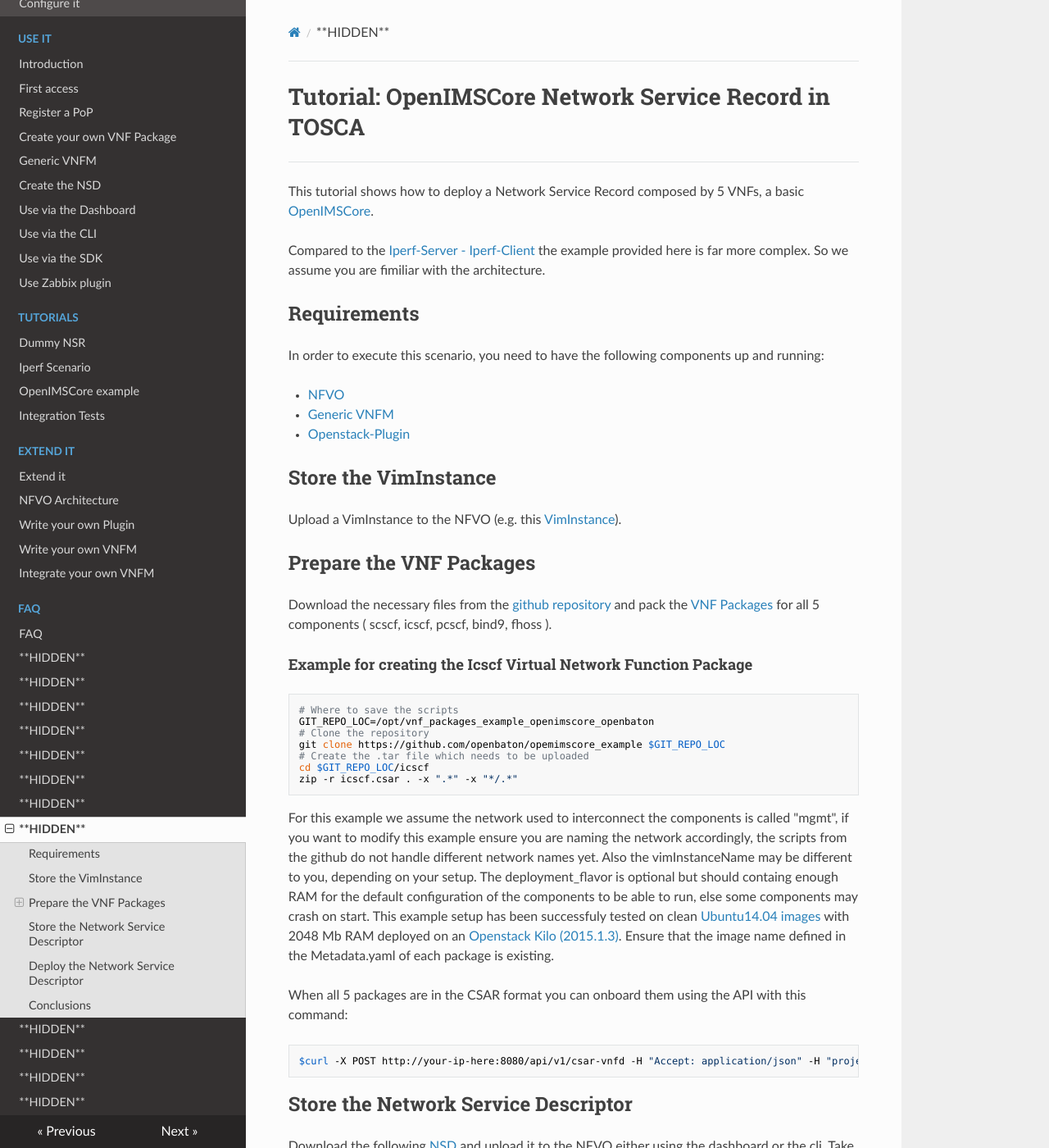
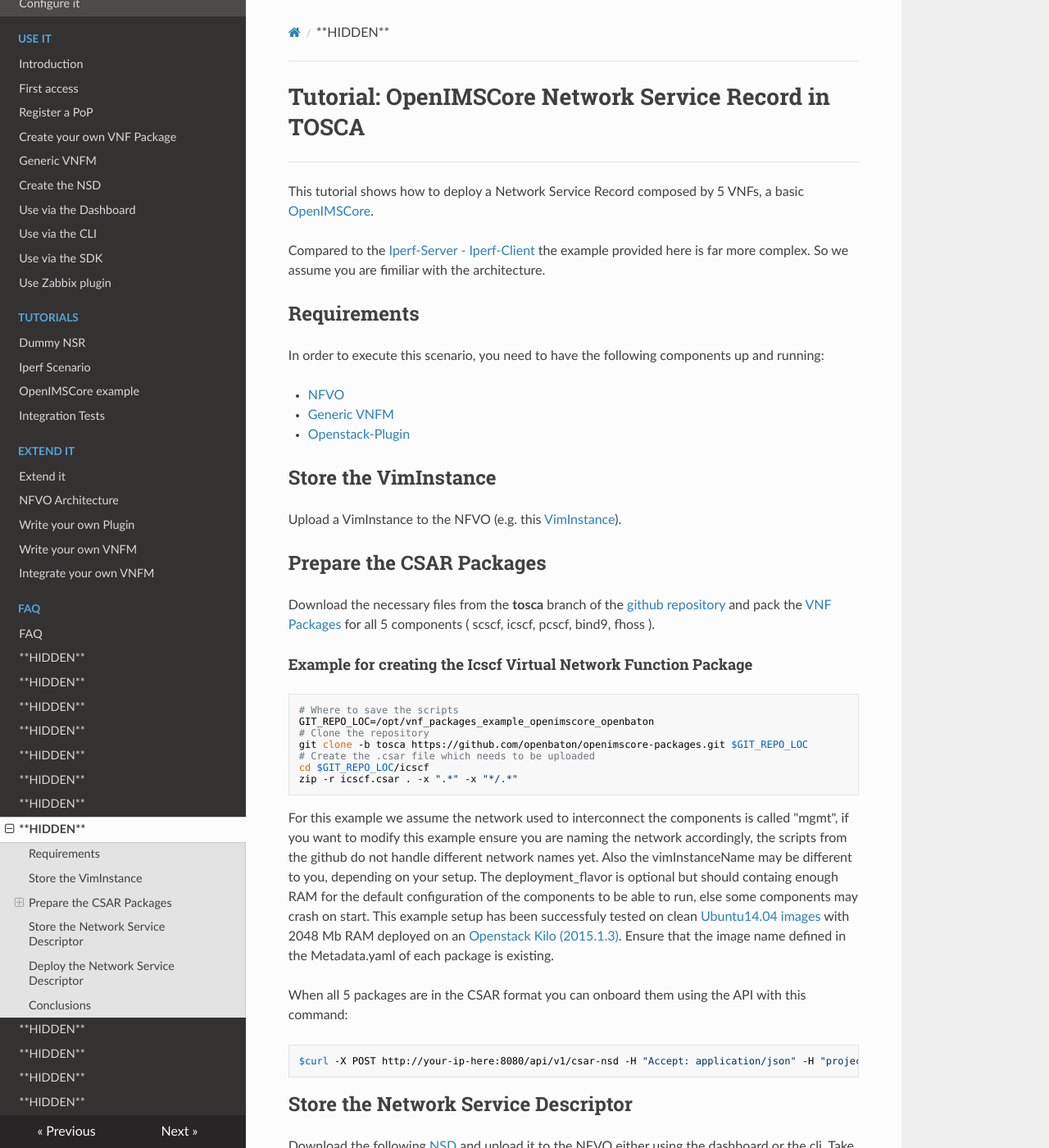
Before and after one commit to openbaton/docs, an MkDocs documentation site: the page built from docs/tosca-ims.md, in a window 1280 px wide and 1400 px high. Shown: the whole window at 82% size. Built offline with MkDocs 1.6.1, drawn with Linux system fonts in a browser that asks for light colours; nearby versions of some CDN libraries; old or Windows-style settings are respelled for this version of MkDocs.

Commit message:
imp: updated tosca doc for repo

````diff
--- a/docs/tosca-ims.md
+++ b/docs/tosca-ims.md
@@ -17,17 +17,17 @@
 
 Upload a VimInstance to the NFVO (e.g. this [VimInstance]).
 
-## Prepare the VNF Packages
+## Prepare the CSAR Packages
 
-Download the necessary files from the [github repository][openims-repo] and pack the [VNF Packages][vnf-package] for all 5 components ( scscf, icscf, pcscf, bind9, fhoss ).
+Download the necessary files from the **tosca** branch of the [github repository][openims-repo] and pack the [VNF Packages][vnf-package] for all 5 components ( scscf, icscf, pcscf, bind9, fhoss ).
 
 #### Example for creating the Icscf Virtual Network Function Package
 ```bash
 # Where to save the scripts
 GIT_REPO_LOC=/opt/vnf_packages_example_openimscore_openbaton
 # Clone the repository
-git clone https://github.com/openbaton/opemimscore_example $GIT_REPO_LOC
-# Create the .tar file which needs to be uploaded
+git clone -b tosca https://github.com/openbaton/openimscore-packages.git $GIT_REPO_LOC
+# Create the .csar file which needs to be uploaded
 cd $GIT_REPO_LOC/icscf
 zip -r icscf.csar . -x ".*" -x "*/.*"
 ```
@@ -37,7 +37,7 @@
 When all 5 packages are in the CSAR format you can onboard them using the API with this command:
 
 ```bash
-$curl -X POST http://your-ip-here:8080/api/v1/csar-vnfd -H "Accept: application/json" -H "project-id: $Project ID here$" -H "Authorization: Bearer $Auth token here$" -v -F file=@icscf.csar
+$curl -X POST http://your-ip-here:8080/api/v1/csar-nsd -H "Accept: application/json" -H "project-id: $Project ID here$" -H "Authorization: Bearer $Auth token here$" -v -F file=@icscf.csar
 ```
 
 ## Store the Network Service Descriptor
````
